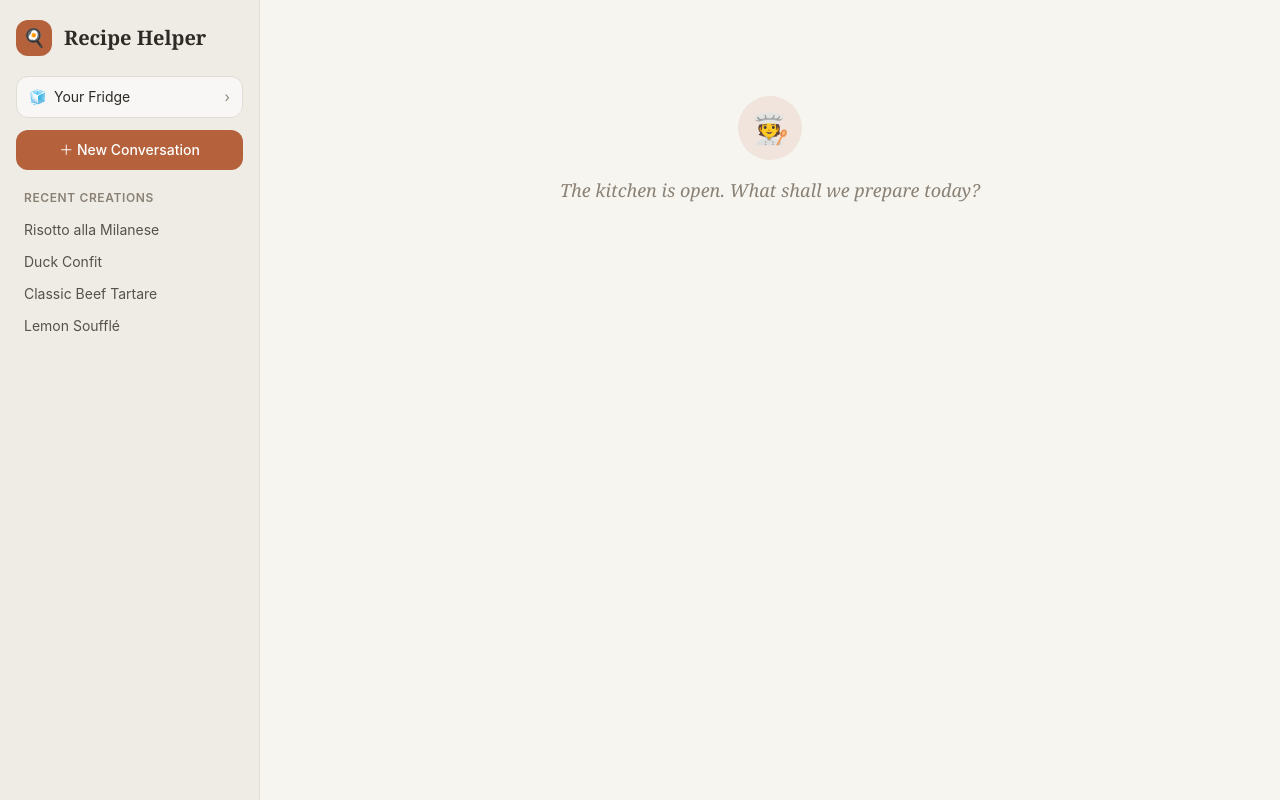
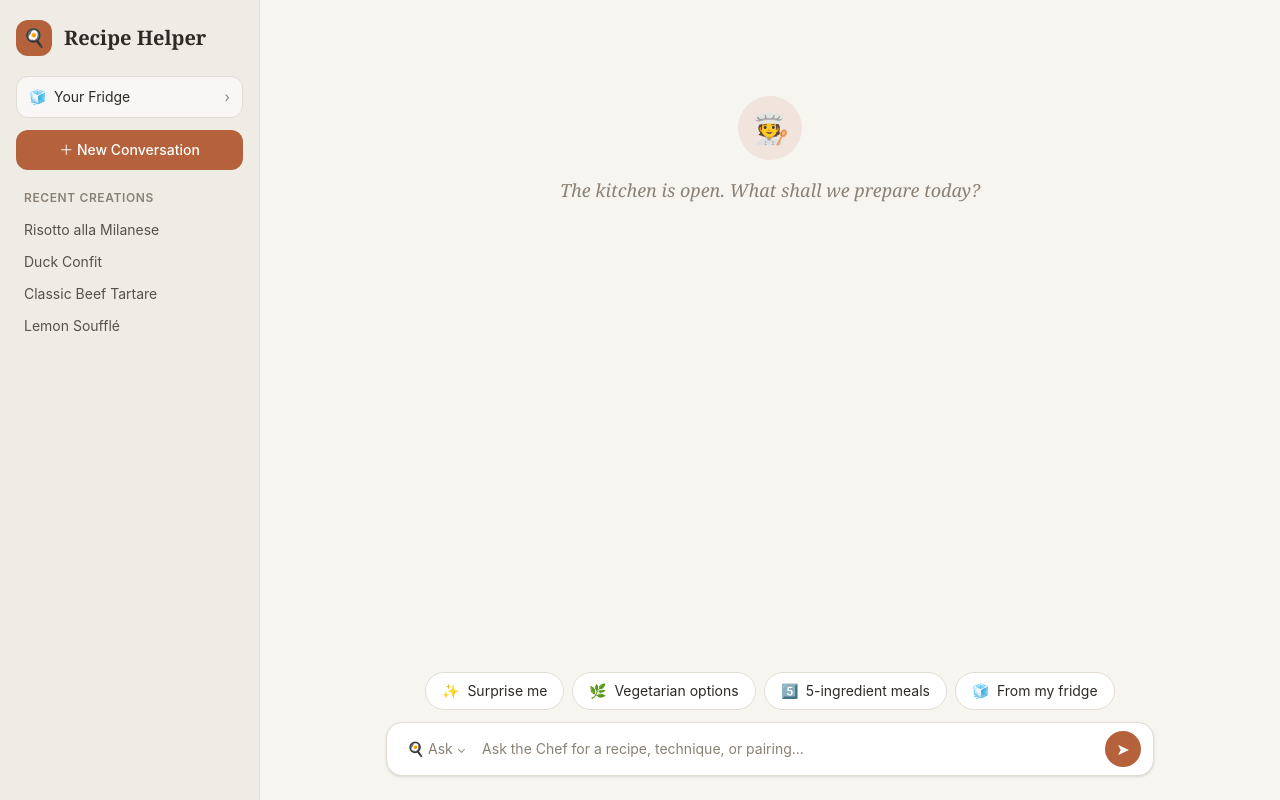
Before and after one commit to pearlor/chatbot-exploratory, a React (Vite) app: page / in a window 1280 px wide. Built offline with nearby package versions, Linux system fonts and the light colour scheme.

Commit message:
added styling and stubs of input and suggestion chips

```diff
--- /dev/null
+++ b/src/components/ChatInput.tsx
@@ -0,0 +1,23 @@
+export default function ChatInput() {
+  return (
+    <div className="flex items-center gap-2 rounded-2xl border border-border bg-white px-3 py-2 shadow-sm">
+      {/* "Ask" selector (stub — no dropdown yet) */}
+      <button className="flex items-center gap-1 rounded-lg px-2 py-1.5 text-sm text-muted hover:bg-black/[0.03] transition-colors shrink-0">
+        <span>🍳</span>
+        Ask
+        <span className="text-xs">⌄</span>
+      </button>
+
+      <input
+        type="text"
+        placeholder="Ask the Chef for a recipe, technique, or pairing…"
+        className="flex-1 min-w-0 bg-transparent outline-none text-sm text-ink placeholder:text-muted"
+      />
+
+      {/* Send button (stub — no handler yet) */}
+      <button className="w-9 h-9 rounded-full bg-terracotta text-white flex items-center justify-center shrink-0 hover:brightness-95 transition">
+        ➤
+      </button>
+    </div>
+  );
+}
--- /dev/null
+++ b/src/components/Composer.tsx
@@ -0,0 +1,13 @@
+import SuggestionChips from "./SuggestionChips";
+import ChatInput from "./ChatInput";
+
+export default function Composer() {
+  return (
+    <div className="px-6 pb-6">
+      <div className="max-w-3xl mx-auto flex flex-col gap-3">
+        <SuggestionChips />
+        <ChatInput />
+      </div>
+    </div>
+  );
+}
--- /dev/null
+++ b/src/components/SuggestionChips.tsx
@@ -0,0 +1,22 @@
+const suggestions = [
+  { emoji: "✨", label: "Surprise me" },
+  { emoji: "🌿", label: "Vegetarian options" },
+  { emoji: "5️⃣", label: "5-ingredient meals" },
+  { emoji: "🧊", label: "From my fridge" },
+];
+
+export default function SuggestionChips() {
+  return (
+    <div className="flex flex-wrap gap-2 justify-center">
+      {suggestions.map((suggestion) => (
+        <button
+          key={suggestion.label}
+          className="flex items-center gap-2 rounded-full border border-border bg-white px-4 py-2 text-sm text-ink hover:bg-black/[0.03] transition-colors"
+        >
+          <span className="text-muted">{suggestion.emoji}</span>
+          {suggestion.label}
+        </button>
+      ))}
+    </div>
+  );
+}
--- a/src/sections/ChatHome.tsx
+++ b/src/sections/ChatHome.tsx
@@ -1,12 +1,20 @@
+import Composer from "../components/Composer";
+
 export default function ChatHome() {
   return (
-    <div className="h-full flex flex-col items-center pt-24 gap-4">
-      <div className="w-16 h-16 rounded-full bg-terracotta-soft flex items-center justify-center text-3xl text-terracotta">
-        🧑‍🍳
+    <div className="h-full flex flex-col">
+      {/* Greeting */}
+      <div className="flex-1 flex flex-col items-center pt-24 gap-4">
+        <div className="w-16 h-16 rounded-full bg-terracotta-soft flex items-center justify-center text-3xl text-terracotta">
+          🧑‍🍳
+        </div>
+        <p className="font-serif italic text-lg text-muted">
+          The kitchen is open. What shall we prepare today?
+        </p>
       </div>
-      <p className="font-serif italic text-lg text-muted">
-        The kitchen is open. What shall we prepare today?
-      </p>
+
+      {/* Composer */}
+      <Composer />
     </div>
   );
 }
```
